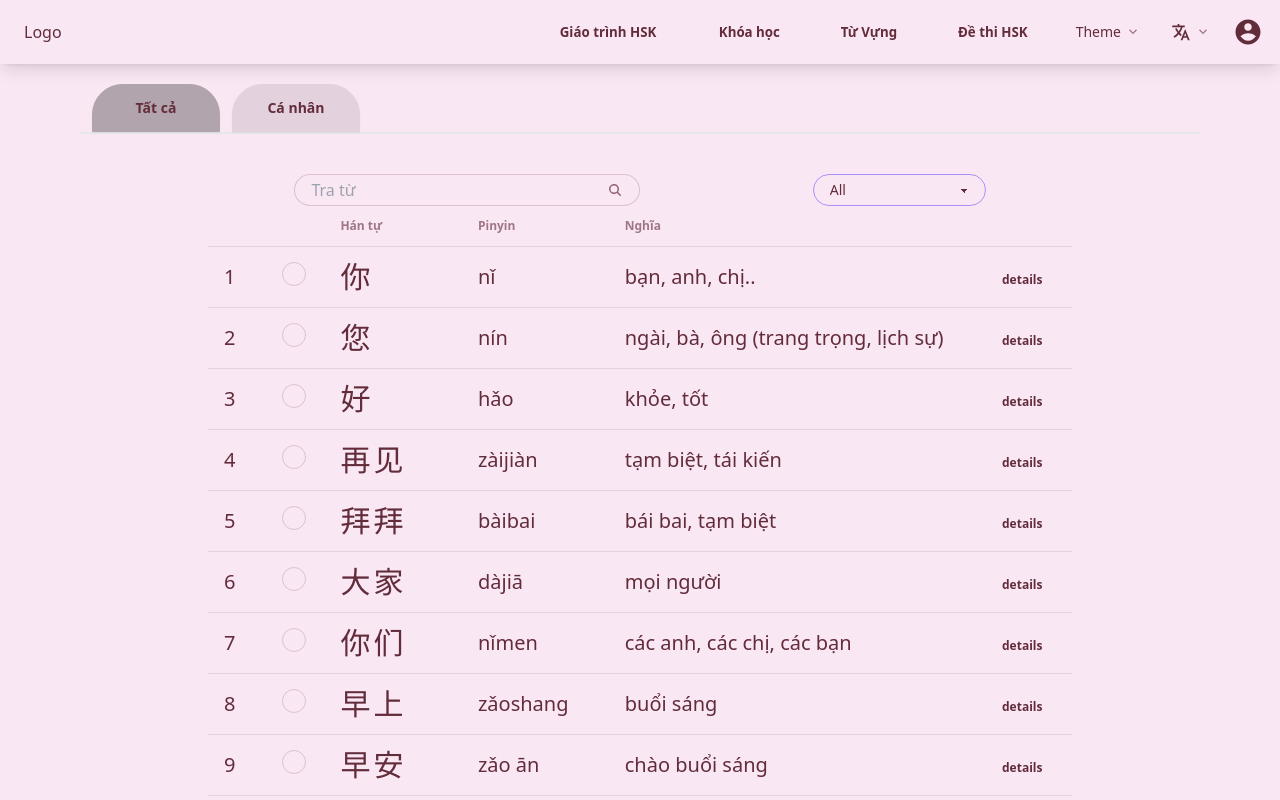
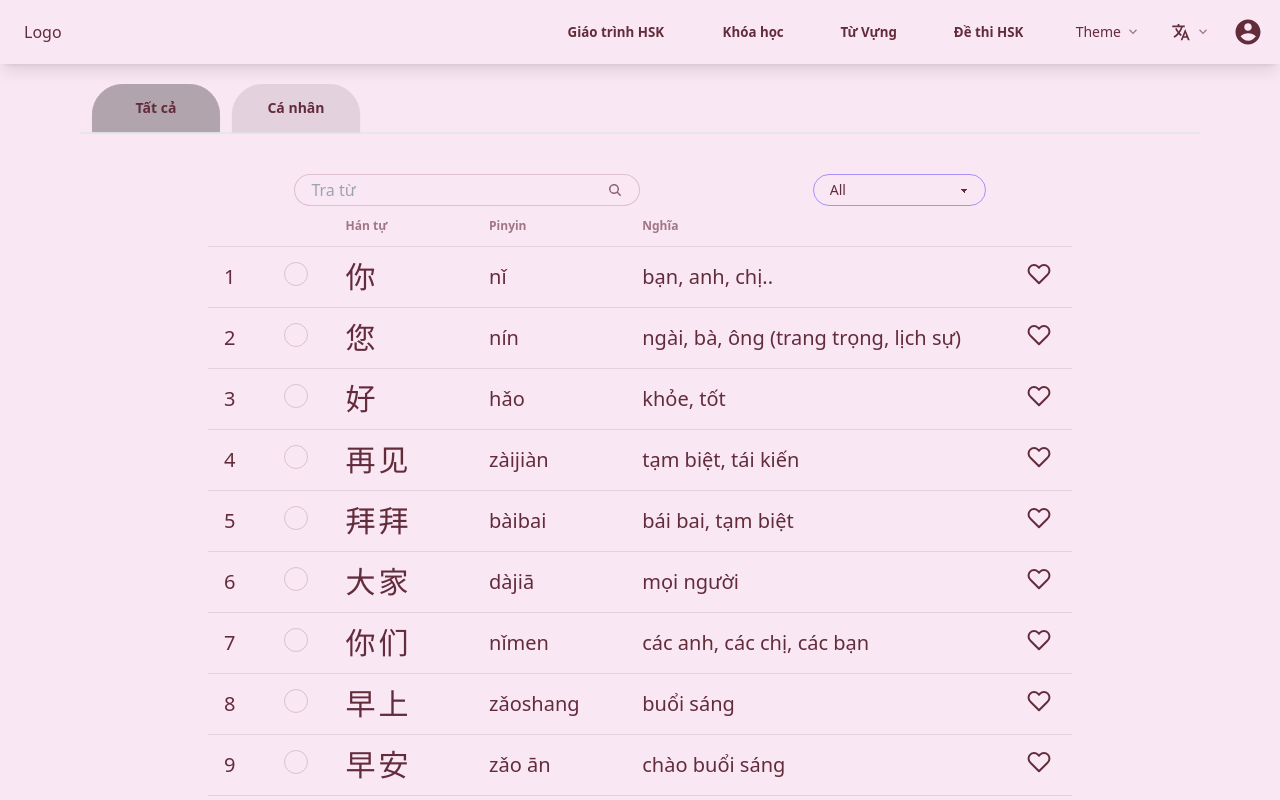
Before and after one commit to haoquachanh/MinsyChinese, a Next.js app in the folder client/: page /en/vocabulary in a window 1280 px wide. Shown: the top 800 px of the page. Built offline with nearby package versions, Linux system fonts and the light colour scheme.

Commit message:
chore: fix err cant click on navbar

```diff
--- a/client/src/components/Icons/icons.tsx
+++ b/client/src/components/Icons/icons.tsx
@@ -197,3 +197,42 @@ export function Exit(svgProps: SVGProps<SVGSVGElement>) {
     </svg>
   );
 }
+
+export function Heart(svgProps: SVGProps<SVGSVGElement>) {
+  return (
+    <svg
+      fill="none"
+      height="24"
+      stroke="currentColor"
+      stroke-linecap="round"
+      stroke-linejoin="round"
+      stroke-width="2"
+      viewBox="0 0 24 24"
+      width="24"
+      xmlns="http://www.w3.org/2000/svg"
+    >
+      <path d="M20.84 4.61a5.5 5.5 0 0 0-7.78 0L12 5.67l-1.06-1.06a5.5 5.5 0 0 0-7.78 7.78l1.06 1.06L12 21.23l7.78-7.78 1.06-1.06a5.5 5.5 0 0 0 0-7.78z" />
+    </svg>
+  );
+}
+
+export function HeartFill(svgProps: SVGProps<SVGSVGElement>) {
+  return (
+    <svg
+      height="24"
+      version="1.1"
+      width="24"
+      xmlns="http://www.w3.org/2000/svg"
+      // xmlns:cc="http://creativecommons.org/ns#"
+      // xmlns:dc="http://purl.org/dc/elements/1.1/"
+      // xmlns:rdf="http://www.w3.org/1999/02/22-rdf-syntax-ns#"
+    >
+      <g transform="translate(0 -1028.4)">
+        <path
+          d="m7 1031.4c-1.5355 0-3.0784 0.5-4.25 1.7-2.3431 2.4-2.2788 6.1 0 8.5l9.25 9.8 9.25-9.8c2.279-2.4 2.343-6.1 0-8.5-2.343-2.3-6.157-2.3-8.5 0l-0.75 0.8-0.75-0.8c-1.172-1.2-2.7145-1.7-4.25-1.7z"
+          fill="#c0392b"
+        />
+      </g>
+    </svg>
+  );
+}
--- a/client/src/components/Icons/index.tsx
+++ b/client/src/components/Icons/index.tsx
@@ -18,6 +18,8 @@ import Test, {
   Tick,
   QuestionNoBox,
   Exit,
+  Heart,
+  HeartFill,
 } from "./icons";
 
 const componentsSocialIcons = {
@@ -45,6 +47,8 @@ const components = {
   tick: Tick,
   questionnobox: QuestionNoBox,
   exit: Exit,
+  heart: Heart,
+  heartfill: HeartFill,
 };
 
 type SocialIconProps = {
--- a/client/src/components/Navbar/NavBar.tsx
+++ b/client/src/components/Navbar/NavBar.tsx
@@ -41,12 +41,14 @@ export default function NavBar() {
             <div className="flex-row ">
               <ul className="hidden lg:flex">
                 {navLinks.map((item, index) => (
-                  <li key={index} className="ml-2 btn btn-ghost">
+                  <li key={index} className="mr-3 btn btn-ghost p-0">
                     <Link
                       href={item.href}
-                      className="justify-center items-center"
+                      className="flex justify-center items-center w-full h-full p-5"
                     >
-                      <span className="m-1 mr-3">{item.name}</span>
+                      <span className="justify-center items-center">
+                        {item.name}
+                      </span>
                     </Link>
                   </li>
                 ))}
--- /dev/null
+++ b/client/src/components/Vocabulary/Personal.tsx
@@ -0,0 +1,12 @@
+// import { useState } from 'react';
+import { Icon } from "../Icons";
+
+type Personal = {
+  topic: number;
+  question: string;
+  answer: string;
+};
+export default function Personal() {
+  // const [topic, setTopic] = useState('1');
+  return <div className="flex flex-col w-[80%] overflow-auto"></div>;
+}
--- a/client/src/components/Vocabulary/QandA.tsx
+++ /dev/null
@@ -1,96 +0,0 @@
-// import { useState } from 'react';
-import { Icon } from "../Icons";
-
-type QandA = {
-  topic: number;
-  question: string;
-  answer: string;
-};
-export default function QandA() {
-  const topics = [
-    { index: 1, content: "How it work" },
-    { index: 2, content: "What is Jetflix" },
-    { index: 3, content: "What is Jetflix" },
-  ];
-  const listPosts: QandA[] = [
-    {
-      topic: 1,
-      question: "New movie is released ?",
-      answer: "Click the button to watch on Jetflix app.",
-    },
-    {
-      topic: 1,
-      question: "Another question ?",
-      answer: "Click the button to watch on Jetflix app.",
-    },
-    {
-      topic: 2,
-      question: "New movie is released ?",
-      answer: "Click the button to watch on Jetflix app.",
-    },
-    {
-      topic: 2,
-      question: "Another question ?",
-      answer: "Click the button to watch on Jetflix app.",
-    },
-    {
-      topic: 1,
-      question: "New movie is released ?",
-      answer: "Click the button to watch on Jetflix app.",
-    },
-    {
-      topic: 1,
-      question: "Another question ?",
-      answer: "Click the button to watch on Jetflix app.",
-    },
-    {
-      topic: 3,
-      question: "New movie is released ?",
-      answer: "Click the button to watch on Jetflix app.",
-    },
-    {
-      topic: 4,
-      question: "Another question ?",
-      answer: "Click the button to watch on Jetflix app.",
-    },
-  ];
-
-  // const [topic, setTopic] = useState('1');
-  return (
-    <div className="flex flex-col w-[80%] overflow-auto">
-      <div className="flex flex-col space-y-3 w-full mb-5">
-        <span className="label-text">You have any question?</span>
-        <div className="flex w-full space-x-5">
-          <textarea
-            className="textarea textarea-bordered w-[80%] mx-5 h-12 max-h-32"
-            placeholder="Type your question here"
-          ></textarea>
-          <button className="btn btn-primary">Publish</button>
-        </div>
-      </div>
-      {topics.map((topic, index) => (
-        <div
-          className="collapse collapse-arrow bg-base-200 mb-8 overflow-hidden"
-          key={index}
-        >
-          <input type="checkbox" className="peer" />
-          <div className="collapse-title ">{topic.content}</div>
-          <div className="collapse-content overflow-y-auto">
-            {listPosts
-              .filter((post) => post.topic === topic.index)
-              .map((post, index) => (
-                <div tabIndex={0} className="collapse bg-base-200" key={index}>
-                  {/* <input type="checkbox" className="peer" /> */}
-                  <div className="collapse-title flex flex-row items-center">
-                    <Icon kind="question" />
-                    <p className="ms-4">{post.question}</p>
-                  </div>
-                  <div className="collapse-content mr-4">{post.answer}</div>
-                </div>
-              ))}
-          </div>
-        </div>
-      ))}
-    </div>
-  );
-}
--- a/client/src/components/Vocabulary/Standard.tsx
+++ b/client/src/components/Vocabulary/Standard.tsx
@@ -143,7 +143,22 @@ export default function Standard() {
                 <td>{word.pinyin}</td>
                 <td>{word.mean}</td>
                 <th>
-                  <button className="btn btn-ghost btn-xs">details</button>
+                  {true ? (
+                    <button
+                      className="tooltip"
+                      data-tip={`Thêm vào danh sách yêu thích`}
+                    >
+                      {/* Thêm vào dsach yêu thích */}
+                      <Icon kind="heart"></Icon>
+                    </button>
+                  ) : (
+                    <button
+                      className="tooltip"
+                      data-tip={`Xóa khỏi danh sách yêu thích`}
+                    >
+                      <Icon kind="heartfill"></Icon>
+                    </button>
+                  )}
                 </th>
               </tr>
             ))}
--- a/client/src/components/Vocabulary/Vocabulary.tsx
+++ b/client/src/components/Vocabulary/Vocabulary.tsx
@@ -1,7 +1,7 @@
 "use client";
 import { useState } from "react";
 import Standard from "./Standard";
-import QandA from "./QandA";
+import Personal from "./Personal";
 
 export default function Vocabulary() {
   const [topic, setTopic] = useState("1");
@@ -23,7 +23,7 @@ export default function Vocabulary() {
           </button>
         </div>
         <div className="flex p-5 w-full overflow-auto justify-center">
-          {topic === "1" ? <Standard /> : <QandA />}
+          {topic === "1" ? <Standard /> : <Personal />}
         </div>
       </div>
     </>
```
